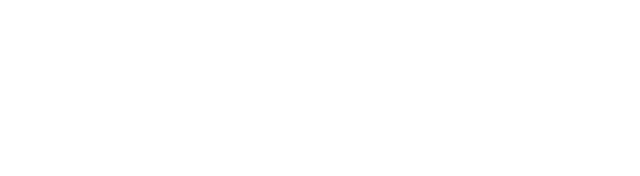
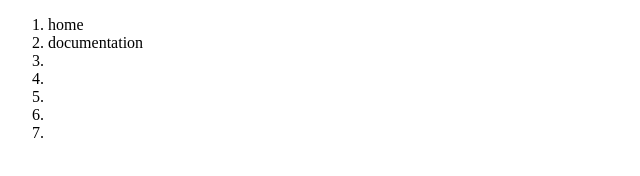
Before and after one commit to Ramandeep9898/component-lib, a plain HTML site: page index.html in a window 1280 px wide. Shown: the whole page, without its empty margins (0-640 px from the left). Drawn offline with Linux system fonts and the light colour scheme.

Commit message:
home page intial commit

```diff
--- a/index.html
+++ b/index.html
@@ -7,6 +7,19 @@
     <title>Document</title>
 </head>
 <body>
-
+    <main>
+        <nav class="navbar">
+            <div class="navbar-logo"></div>
+            <ol class="navbar-list">
+                <li class="navbar-list-items">home</li>
+                <li class="navbar-list-items">documentation</li>
+                <li class="navbar-list-items"></li>
+                <li class="navbar-list-items"></li>
+                <li class="navbar-list-items"></li>
+                <li class="navbar-list-items"></li>
+                <li class="navbar-list-items"></li>
+            </ol>
+        </nav>
+    </main>
 </body>
 </html>
```
